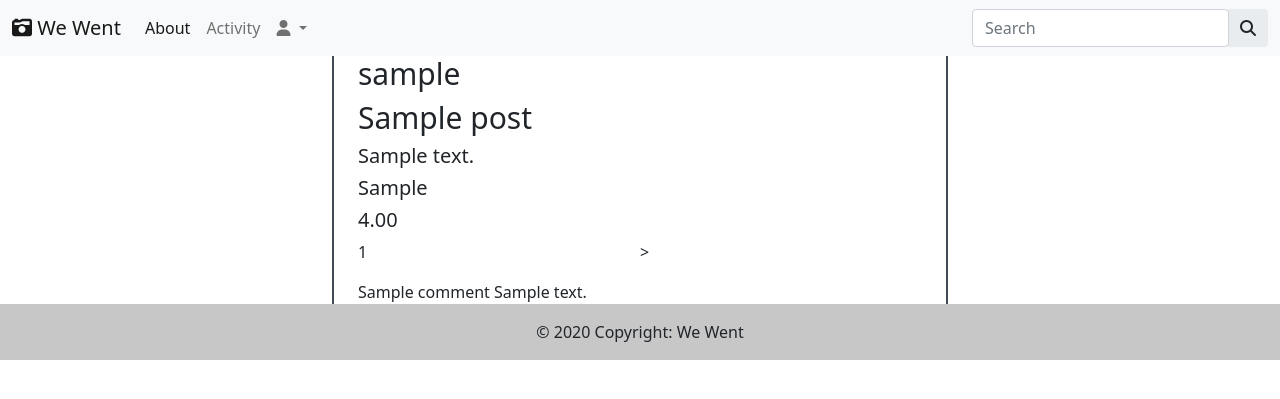
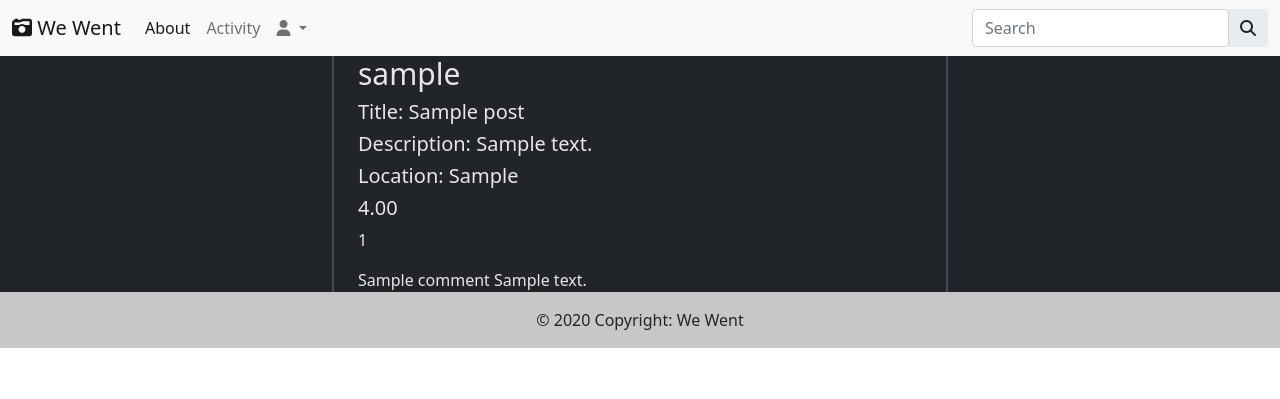
Before and after one commit to AshFitz/we-went, a Django app: page / in a window 1280 px wide. Shown: the top 399 px of the page. Run offline with Django 3.2, Linux system fonts and the light colour scheme; tables that the repository leaves empty hold one stand-in row (values such as "Sample post"); some libraries are stand-ins or nearby versions.

Commit message:
Remove commented code & add classes

```diff
--- a/templates/index.html
+++ b/templates/index.html
@@ -2,44 +2,25 @@
 
 {% block content %}
 
-<div class="container-fluid">
+<div class="container-fluid main-bg">
     <div class="row">
 
         <!--Activity Post's Column-->
         <div class="col-md-6 offset-md-3">
             {% for post in post_list %}
-
-            <div class="">
-                <!-- <h2 class="">Username: {{ post.author }}</h2>
-                <h3 class="">{{ post.title }}</h3>
-                <p class="">{{ post.description | safe }}</p>
-                <h3 class="">{{ post.location }}</h3>
-                <h3 class="">{{ post.rating }}</h3>
-                <img src="{{ post.featured_image.url}}">
-                <p>{{ post.number_of_likes }}</p>
-                <p>{{ post. }}</p>
-                <h2 class="">{{ post.created_on|timesince }} ago</h2> -->
-                        <!-- {% for comment in post.comments.all %}
-                        {{ comment.name }}
-                        {{ comment.body }}
-                        {% endfor %} -->
-            </div>
-
-
-
             <div class="container post-container">
-                <div class="row">
+                <div class="row post-text">
                     <div class="col-12">
                         <h1>{{ post.author }}</h1>
                     </div>
                     <div class="col-12">
-                        <h1>{{ post.title }}</h1>
+                        <h2>Title: {{ post.title }}</h2>
                     </div>
                     <div class="col-12">
-                        <h2 class="post-description">{{ post.description | safe }}</h2>
+                        <h2 class="post-description">Description: {{ post.description | safe }}</h2>
                     </div>
                     <div class="col-12">
-                        <h2>{{ post.location }}</h2>
+                        <h2>Location: {{ post.location }}</h2>
                     </div>
                     <div class="col-6">
                         <h2 class="">{{ post.rating }}</h2>
@@ -49,7 +30,7 @@
                     </div>
                     <div class="col-6">
                         <p>{{ post.number_of_likes }}</p>
-                    </div>>
+                    </div>
                     <div class="col-12">
                         {% for comment in post.comments.all %}
                         {{ comment.name }}
```
